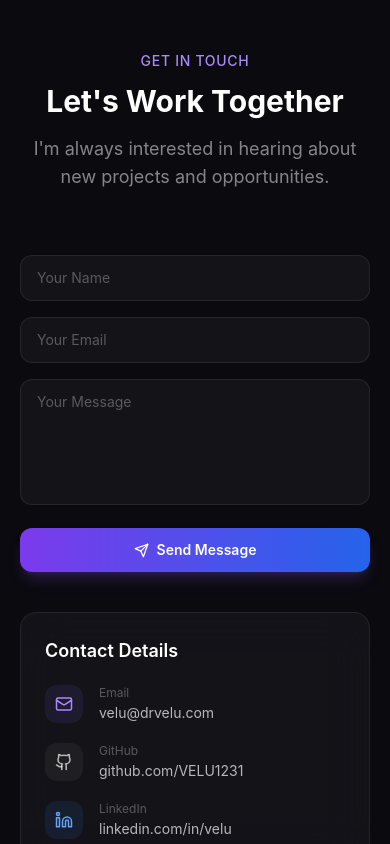
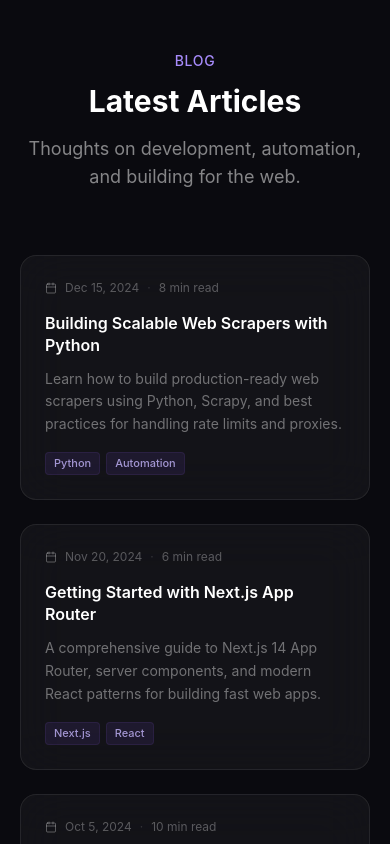
Before and after one commit to VELU1231/drvelu-portfolio, a Next.js app: page / in a window 390 px wide. Shown: the part 5740-6584 px from the top of the page. Built offline with nearby package versions, Linux system fonts and the light colour scheme.

Commit message:
Add Blog section to address missing #blog nav target
Co-authored-by: VELU1231 <197566104+VELU1231@users.noreply.github.com>

```diff
--- /dev/null
+++ b/app/components/Blog.tsx
@@ -0,0 +1,114 @@
+'use client';
+
+import { motion } from 'framer-motion';
+import { ArrowUpRight, Calendar } from 'lucide-react';
+
+const blogPosts = [
+  {
+    id: 1,
+    title: 'Building Scalable Web Scrapers with Python',
+    excerpt:
+      'Learn how to build production-ready web scrapers using Python, Scrapy, and best practices for handling rate limits and proxies.',
+    date: '2024-12-15',
+    tags: ['Python', 'Automation'],
+    readTime: '8 min read',
+  },
+  {
+    id: 2,
+    title: 'Getting Started with Next.js App Router',
+    excerpt:
+      'A comprehensive guide to Next.js 14 App Router, server components, and modern React patterns for building fast web apps.',
+    date: '2024-11-20',
+    tags: ['Next.js', 'React'],
+    readTime: '6 min read',
+  },
+  {
+    id: 3,
+    title: 'Automating Workflows with GitHub Actions & Docker',
+    excerpt:
+      'How to set up CI/CD pipelines using GitHub Actions and Docker to automate testing, building, and deployment.',
+    date: '2024-10-05',
+    tags: ['DevOps', 'Docker'],
+    readTime: '10 min read',
+  },
+];
+
+function formatDate(dateStr: string) {
+  return new Date(dateStr).toLocaleDateString('en-US', {
+    year: 'numeric',
+    month: 'short',
+    day: 'numeric',
+  });
+}
+
+export default function Blog() {
+  return (
+    <section id="blog" className="py-20 md:py-28">
+      <div className="section-container">
+        {/* Section Header */}
+        <motion.div
+          initial={{ opacity: 0, y: 20 }}
+          whileInView={{ opacity: 1, y: 0 }}
+          viewport={{ once: true, margin: '-100px' }}
+          transition={{ duration: 0.6 }}
+          className="text-center mb-16"
+        >
+          <span className="text-sm font-medium text-violet-400 tracking-wider uppercase mb-3 block">
+            Blog
+          </span>
+          <h2 className="text-3xl sm:text-4xl md:text-5xl font-bold text-white mb-4">
+            Latest Articles
+          </h2>
+          <p className="text-white/50 text-lg max-w-xl mx-auto">
+            Thoughts on development, automation, and building for the web.
+          </p>
+        </motion.div>
+
+        {/* Blog Grid */}
+        <div className="grid grid-cols-1 md:grid-cols-3 gap-6 max-w-5xl mx-auto">
+          {blogPosts.map((post, index) => (
+            <motion.article
+              key={post.id}
+              initial={{ opacity: 0, y: 30 }}
+              whileInView={{ opacity: 1, y: 0 }}
+              viewport={{ once: true, margin: '-50px' }}
+              transition={{ duration: 0.5, delay: index * 0.1 }}
+              whileHover={{ y: -4 }}
+              className="glass-card-hover p-6 group cursor-pointer"
+            >
+              <div className="flex items-center gap-2 text-white/30 text-xs mb-4">
+                <Calendar size={12} />
+                <span>{formatDate(post.date)}</span>
+                <span className="text-white/15">·</span>
+                <span>{post.readTime}</span>
+              </div>
+
+              <h3 className="text-base font-semibold text-white mb-3 group-hover:text-violet-300 transition-colors leading-snug">
+                {post.title}
+                <ArrowUpRight
+                  size={14}
+                  className="inline ml-1 opacity-0 group-hover:opacity-100 transition-opacity"
+                />
+              </h3>
+
+              <p className="text-white/40 text-sm leading-relaxed mb-4">
+                {post.excerpt}
+              </p>
+
+              <div className="flex flex-wrap gap-1.5">
+                {post.tags.map((tag) => (
+                  <span
+                    key={tag}
+                    className="px-2 py-0.5 text-[11px] bg-violet-500/10 text-violet-300/80 rounded border border-violet-500/10 font-medium"
+                  >
+                    {tag}
+                  </span>
+                ))}
+              </div>
+            </motion.article>
+          ))}
+        </div>
+      </div>
+    </section>
+  );
+}
--- a/app/page.tsx
+++ b/app/page.tsx
@@ -5,6 +5,7 @@ import Hero from './components/Hero';
 import { Projects } from './components/Projects';
 import FeaturedProject from './components/FeaturedProject';
 import { Skills } from './components/Skills';
+import Blog from './components/Blog';
 import { Contact } from './components/Contact';
 import { Footer } from './components/Footer';
 
@@ -16,6 +17,7 @@ export default function Home() {
       <Projects />
       <FeaturedProject />
       <Skills />
+      <Blog />
       <Contact />
       <Footer />
     </main>
```
